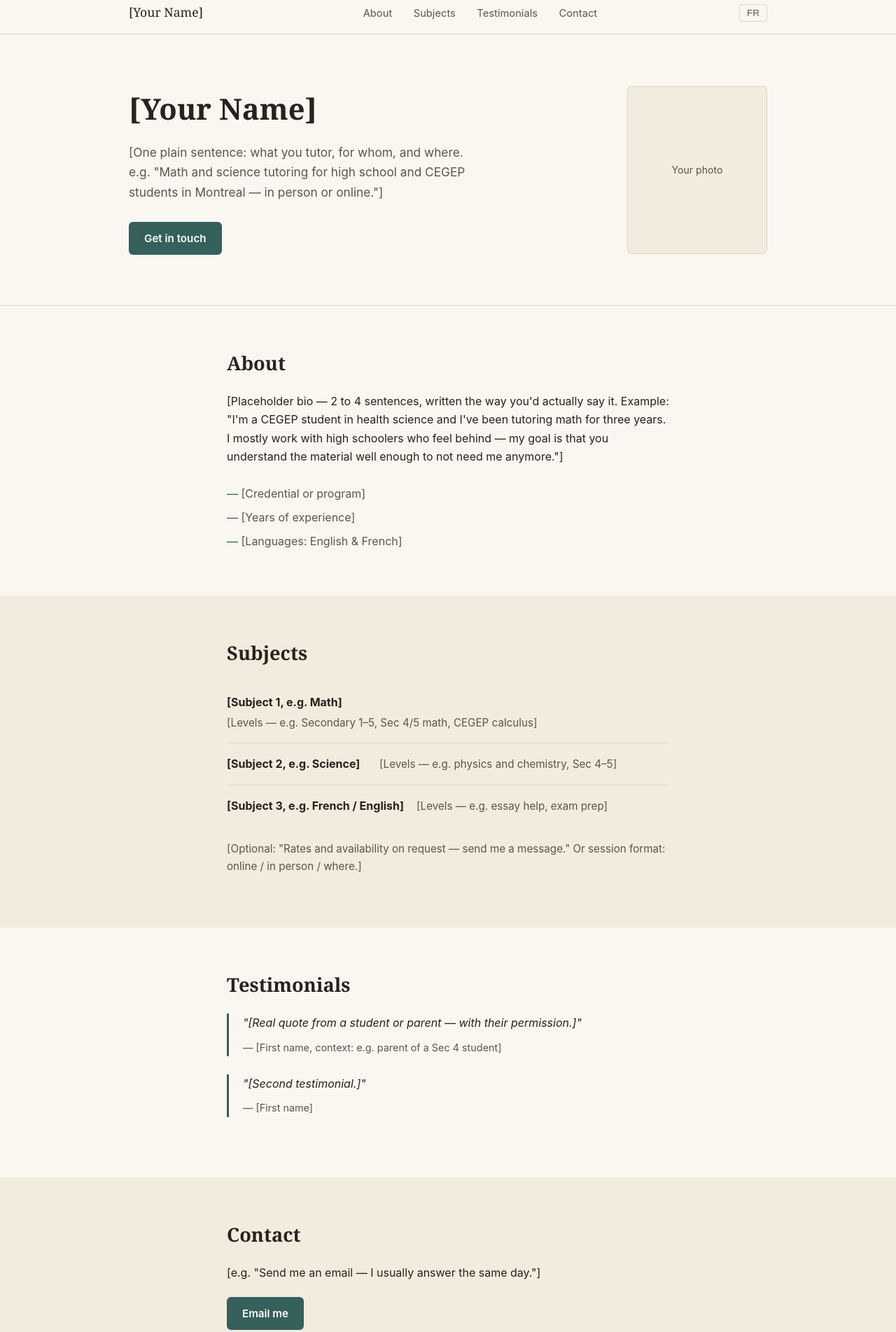
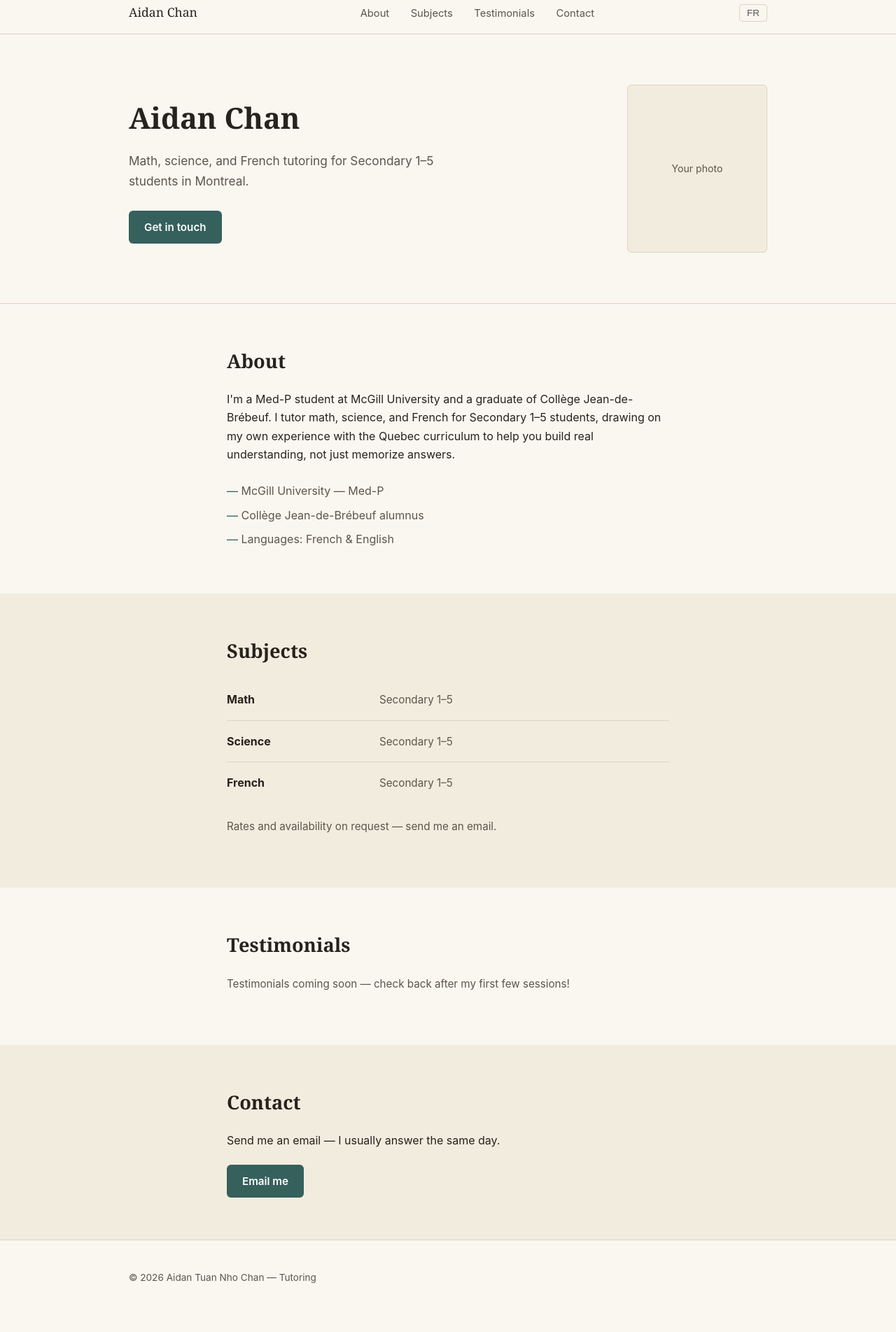
Before and after one commit to aidantuannhochan-source/tutoring-website, a plain HTML site: page index.html in a window 1280 px wide. Shown: the part 12-1915 px from the top of the page at 70% size. After the commit the page ends 1890 px from the top, so only its background shows below. Drawn offline with Linux system fonts and the light colour scheme.

Commit message:
Add real content: bio, subjects, contact email; testimonials placeholder note Co-Authored-By: Claude Sonnet 5 <noreply@anthropic.com>

```diff
--- a/index.html
+++ b/index.html
@@ -5,14 +5,14 @@
 <meta name="viewport" content="width=device-width, initial-scale=1.0">
 <meta http-equiv="Content-Security-Policy" content="default-src 'none'; script-src 'self'; style-src 'self'; img-src 'self'; base-uri 'none'; form-action 'none'">
 <meta name="referrer" content="no-referrer">
-<title>[Your Name] — Tutoring</title>
+<title>Aidan Chan — Tutoring</title>
 <link rel="stylesheet" href="styles.css">
 </head>
 <body>
 
 <header class="site-header">
   <div class="wrap header-inner">
-    <a href="#home" class="brand">[Your Name]</a>
+    <a href="#home" class="brand">Aidan Chan</a>
     <nav class="nav" id="nav">
       <a href="#about" data-i18n="nav.about">About</a>
       <a href="#subjects" data-i18n="nav.subjects">Subjects</a>
@@ -29,12 +29,12 @@
 <section id="home" class="hero">
   <div class="wrap hero-inner">
     <div class="hero-text">
-      <h1 data-i18n="hero.title">[Your Name]</h1>
-      <p class="hero-sub" data-i18n="hero.sub">[One plain sentence: what you tutor, for whom, and where. e.g. "Math and science tutoring for high school and CEGEP students in Montreal — in person or online."]</p>
+      <h1 data-i18n="hero.title">Aidan Chan</h1>
+      <p class="hero-sub" data-i18n="hero.sub">Math, science, and French tutoring for Secondary 1–5 students in Montreal.</p>
       <a href="#contact" class="btn" data-i18n="hero.cta">Get in touch</a>
     </div>
     <div class="hero-photo">
-      <!-- Swap for: <img src="images/your-photo.jpg" alt="[Your Name]"> -->
+      <!-- Swap for: <img src="images/your-photo.jpg" alt="Aidan Chan"> -->
       <span data-i18n="hero.photo">Your photo</span>
     </div>
   </div>
@@ -43,11 +43,11 @@
 <section id="about" class="section">
   <div class="wrap narrow">
     <h2 data-i18n="about.title">About</h2>
-    <p data-i18n="about.bio">[Placeholder bio — 2 to 4 sentences, written the way you'd actually say it. Example: "I'm a CEGEP student in health science and I've been tutoring math for three years. I mostly work with high schoolers who feel behind — my goal is that you understand the material well enough to not need me anymore."]</p>
+    <p data-i18n="about.bio">I'm a Med-P student at McGill University and a graduate of Collège Jean-de-Brébeuf. I tutor math, science, and French for Secondary 1–5 students, drawing on my own experience with the Quebec curriculum to help you build real understanding, not just memorize answers.</p>
     <ul class="credentials">
-      <li data-i18n="about.cred1">[Credential or program]</li>
-      <li data-i18n="about.cred2">[Years of experience]</li>
-      <li data-i18n="about.cred3">[Languages: English &amp; French]</li>
+      <li data-i18n="about.cred1">McGill University — Med-P</li>
+      <li data-i18n="about.cred2">Collège Jean-de-Brébeuf alumnus</li>
+      <li data-i18n="about.cred3">Languages: French &amp; English</li>
     </ul>
   </div>
 </section>
@@ -57,40 +57,33 @@
     <h2 data-i18n="subjects.title">Subjects</h2>
     <ul class="subject-list">
       <li>
-        <strong data-i18n="subj1.name">[Subject 1, e.g. Math]</strong>
-        <span data-i18n="subj1.desc">[Levels — e.g. Secondary 1–5, Sec 4/5 math, CEGEP calculus]</span>
+        <strong data-i18n="subj1.name">Math</strong>
+        <span data-i18n="subj1.desc">Secondary 1–5</span>
       </li>
       <li>
-        <strong data-i18n="subj2.name">[Subject 2, e.g. Science]</strong>
-        <span data-i18n="subj2.desc">[Levels — e.g. physics and chemistry, Sec 4–5]</span>
+        <strong data-i18n="subj2.name">Science</strong>
+        <span data-i18n="subj2.desc">Secondary 1–5</span>
       </li>
       <li>
-        <strong data-i18n="subj3.name">[Subject 3, e.g. French / English]</strong>
-        <span data-i18n="subj3.desc">[Levels — e.g. essay help, exam prep]</span>
+        <strong data-i18n="subj3.name">French</strong>
+        <span data-i18n="subj3.desc">Secondary 1–5</span>
       </li>
     </ul>
-    <p class="note" data-i18n="subjects.note">[Optional: "Rates and availability on request — send me a message." Or session format: online / in person / where.]</p>
+    <p class="note" data-i18n="subjects.note">Rates and availability on request — send me an email.</p>
   </div>
 </section>
 
 <section id="testimonials" class="section">
   <div class="wrap narrow">
     <h2 data-i18n="testi.title">Testimonials</h2>
-    <blockquote class="testimonial">
-      <p data-i18n="t1.quote">"[Real quote from a student or parent — with their permission.]"</p>
-      <cite data-i18n="t1.cite">— [First name, context: e.g. parent of a Sec 4 student]</cite>
-    </blockquote>
-    <blockquote class="testimonial">
-      <p data-i18n="t2.quote">"[Second testimonial.]"</p>
-      <cite data-i18n="t2.cite">— [First name]</cite>
-    </blockquote>
+    <p class="note" data-i18n="testi.soon">Testimonials coming soon — check back after my first few sessions!</p>
   </div>
 </section>
 
 <section id="contact" class="section section-alt">
   <div class="wrap narrow">
     <h2 data-i18n="contact.title">Contact</h2>
-    <p data-i18n="contact.sub">[e.g. "Send me an email — I usually answer the same day."]</p>
+    <p data-i18n="contact.sub">Send me an email — I usually answer the same day.</p>
     <div class="contact-methods">
       <a class="btn" id="emailLink" href="#contact" data-i18n="contact.email">Email me</a>
     </div>
@@ -99,7 +92,7 @@
 
 <footer class="site-footer">
   <div class="wrap">
-    <p>© <span id="year"></span> [Your Name]<span data-i18n="footer.tail"> — Tutoring</span></p>
+    <p>© <span id="year"></span> Aidan Tuan Nho Chan<span data-i18n="footer.tail"> — Tutoring</span></p>
   </div>
 </footer>
 
--- a/script.js
+++ b/script.js
@@ -2,8 +2,8 @@ document.getElementById('year').textContent = new Date().getFullYear();
 
 /* Email address assembled at click time so harvesting bots that scan the
    raw HTML/JS for mailto: or user@domain patterns never see it. */
-const EMAIL_USER = 'youremail';   // part before the @
-const EMAIL_DOMAIN = 'example.com';
+const EMAIL_USER = 'aidan.tutoplus';   // part before the @
+const EMAIL_DOMAIN = 'gmail.com';
 document.getElementById('emailLink').addEventListener('click', function (e) {
   e.preventDefault();
   location.href = 'mailto:' + EMAIL_USER + '@' + EMAIL_DOMAIN + '?subject=Tutoring';
@@ -24,30 +24,27 @@ const I18N = {
     'nav.subjects': 'Subjects',
     'nav.testimonials': 'Testimonials',
     'nav.contact': 'Contact',
-    'hero.title': '[Your Name]',
-    'hero.sub': '[One plain sentence: what you tutor, for whom, and where. e.g. "Math and science tutoring for high school and CEGEP students in Montreal — in person or online."]',
+    'hero.title': 'Aidan Chan',
+    'hero.sub': 'Math, science, and French tutoring for Secondary 1–5 students in Montreal.',
     'hero.cta': 'Get in touch',
     'hero.photo': 'Your photo',
     'about.title': 'About',
-    'about.bio': '[Placeholder bio — 2 to 4 sentences, written the way you’d actually say it.]',
-    'about.cred1': '[Credential or program]',
-    'about.cred2': '[Years of experience]',
-    'about.cred3': '[Languages: English & French]',
+    'about.bio': 'I’m a Med-P student at McGill University and a graduate of Collège Jean-de-Brébeuf. I tutor math, science, and French for Secondary 1–5 students, drawing on my own experience with the Quebec curriculum to help you build real understanding, not just memorize answers.',
+    'about.cred1': 'McGill University — Med-P',
+    'about.cred2': 'Collège Jean-de-Brébeuf alumnus',
+    'about.cred3': 'Languages: French & English',
     'subjects.title': 'Subjects',
-    'subj1.name': '[Subject 1, e.g. Math]',
-    'subj1.desc': '[Levels — e.g. Secondary 1–5, CEGEP calculus]',
-    'subj2.name': '[Subject 2, e.g. Science]',
-    'subj2.desc': '[Levels — e.g. physics and chemistry, Sec 4–5]',
-    'subj3.name': '[Subject 3, e.g. French / English]',
-    'subj3.desc': '[Levels — e.g. essay help, exam prep]',
-    'subjects.note': '[Optional: "Rates and availability on request — send me a message."]',
+    'subj1.name': 'Math',
+    'subj1.desc': 'Secondary 1–5',
+    'subj2.name': 'Science',
+    'subj2.desc': 'Secondary 1–5',
+    'subj3.name': 'French',
+    'subj3.desc': 'Secondary 1–5',
+    'subjects.note': 'Rates and availability on request — send me an email.',
     'testi.title': 'Testimonials',
-    't1.quote': '"[Real quote from a student or parent — with their permission.]"',
-    't1.cite': '— [First name, context: e.g. parent of a Sec 4 student]',
-    't2.quote': '"[Second testimonial.]"',
-    't2.cite': '— [First name]',
+    'testi.soon': 'Testimonials coming soon — check back after my first few sessions!',
     'contact.title': 'Contact',
-    'contact.sub': '[e.g. "Send me an email — I usually answer the same day."]',
+    'contact.sub': 'Send me an email — I usually answer the same day.',
     'contact.email': 'Email me',
     'footer.tail': ' — Tutoring'
   },
@@ -56,30 +53,27 @@ const I18N = {
     'nav.subjects': 'Matières',
     'nav.testimonials': 'Témoignages',
     'nav.contact': 'Contact',
-    'hero.title': '[Votre nom]',
-    'hero.sub': '[Une phrase simple : ce que vous enseignez, à qui, et où. p. ex. « Tutorat en maths et en sciences pour élèves du secondaire et du cégep à Montréal — en personne ou en ligne. »]',
+    'hero.title': 'Aidan Chan',
+    'hero.sub': 'Tutorat en mathématiques, sciences et français pour les élèves du secondaire 1 à 5 à Montréal.',
     'hero.cta': 'Me joindre',
     'hero.photo': 'Votre photo',
     'about.title': 'À propos',
-    'about.bio': '[Courte bio — 2 à 4 phrases, écrites comme vous le diriez vraiment.]',
-    'about.cred1': '[Diplôme ou programme]',
-    'about.cred2': '[Années d’expérience]',
-    'about.cred3': '[Langues : français et anglais]',
+    'about.bio': 'Je suis étudiant en Med-P à l’Université McGill et diplômé du Collège Jean-de-Brébeuf. Je donne du tutorat en mathématiques, sciences et français pour les élèves du secondaire 1 à 5, en misant sur mon expérience du curriculum québécois pour vous aider à vraiment comprendre la matière, pas seulement mémoriser.',
+    'about.cred1': 'Université McGill — Med-P',
+    'about.cred2': 'Diplômé du Collège Jean-de-Brébeuf',
+    'about.cred3': 'Langues : français et anglais',
     'subjects.title': 'Matières',
-    'subj1.name': '[Matière 1, p. ex. Mathématiques]',
-    'subj1.desc': '[Niveaux — p. ex. secondaire 1 à 5, calcul au cégep]',
-    'subj2.name': '[Matière 2, p. ex. Sciences]',
-    'subj2.desc': '[Niveaux — p. ex. physique et chimie, sec. 4–5]',
-    'subj3.name': '[Matière 3, p. ex. Français / Anglais]',
-    'subj3.desc': '[Niveaux — p. ex. aide à la rédaction, préparation aux examens]',
-    'subjects.note': '[Facultatif : « Tarifs et disponibilités sur demande — écrivez-moi. »]',
+    'subj1.name': 'Mathématiques',
+    'subj1.desc': 'Secondaire 1 à 5',
+    'subj2.name': 'Sciences',
+    'subj2.desc': 'Secondaire 1 à 5',
+    'subj3.name': 'Français',
+    'subj3.desc': 'Secondaire 1 à 5',
+    'subjects.note': 'Tarifs et disponibilités sur demande — écrivez-moi.',
     'testi.title': 'Témoignages',
-    't1.quote': '« [Citation réelle d’un élève ou d’un parent — avec sa permission.] »',
-    't1.cite': '— [Prénom, contexte : p. ex. parent d’un élève de sec. 4]',
-    't2.quote': '« [Deuxième témoignage.] »',
-    't2.cite': '— [Prénom]',
+    'testi.soon': 'Témoignages à venir — revenez après mes premières séances!',
     'contact.title': 'Contact',
-    'contact.sub': '[p. ex. « Écrivez-moi un courriel — je réponds habituellement le jour même. »]',
+    'contact.sub': 'Écrivez-moi un courriel — je réponds habituellement le jour même.',
     'contact.email': 'M’écrire',
     'footer.tail': ' — Tutorat'
   }
```
